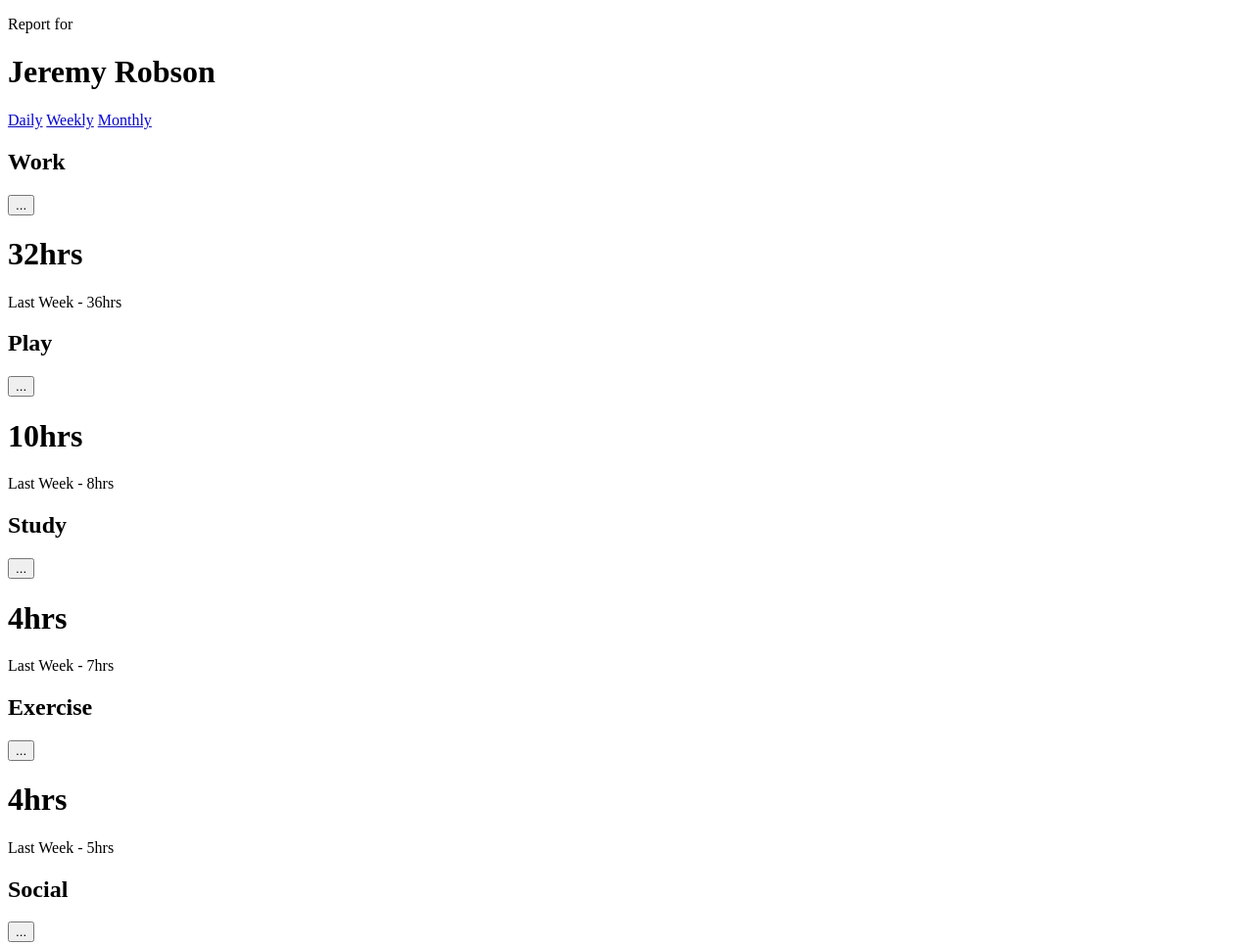
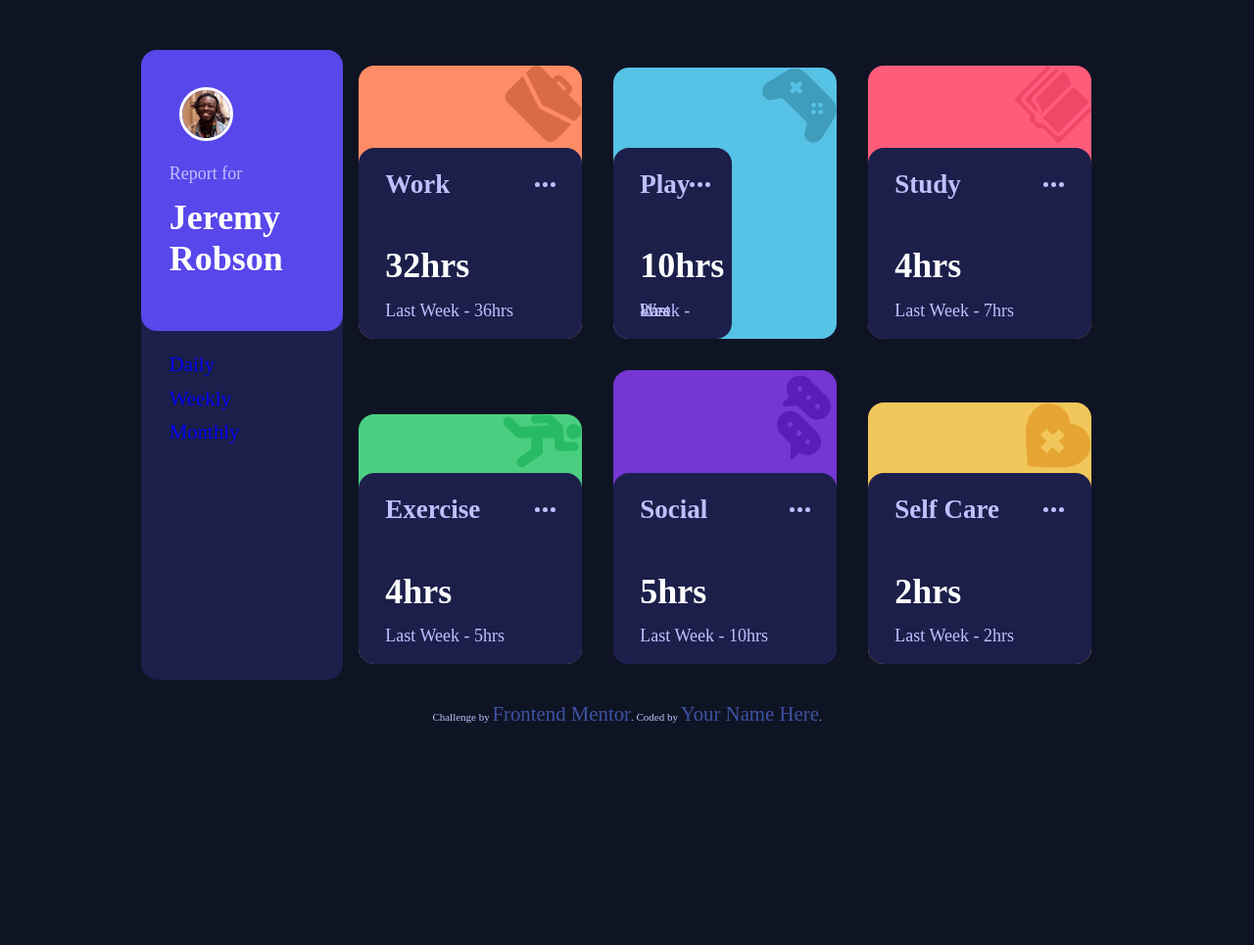
Before and after one commit to lex-marie790/Time-tracking-dashboard-challenge-hub, a plain HTML site: page index.html in a window 1280 px wide. Shown: the top 965 px of the page at 98% size. After the commit the page ends 800 px from the top, so only its background shows below. Drawn offline with Linux system fonts and the light colour scheme; a web font is replaced by a local one.

Commit message:
updated html, added css

```diff
--- a/index.html
+++ b/index.html
@@ -3,6 +3,8 @@
 	<head>
 		<meta charset="UTF-8" />
 		<meta name="viewport" content="width=device-width, initial-scale=1.0" />
+		<link href="./sass/main.css" rel="stylesheet" />
+		<link href="https://fonts.google.com/specimen/Rubik" rel="stylesheet" />
 		<!-- displays site properly based on user's device -->
 
 		<link
@@ -29,6 +31,7 @@
 		<div class="dashboard">
 			<div class="userHeader">
 				<div class="user">
+					<img src='./images/image-jeremy.png' alt='User Profile Image' />
 					<p>Report for</p>
 					<h1>Jeremy Robson</h1>
 				</div>
@@ -40,62 +43,81 @@
 			</div>
 
 			<div class="timeCardInfo">
-        <div class="work">
+				<div class="work" id="reportBox">
 					<div class="header">
+						<img src="./images/icon-work.svg" alt="briefcase icon" />
+					</div>
+
+					<div class="summary">
+						<div class="headerMenu">
 							<h2>Work</h2>
-            <button>...</button>
+							<img src="./images/icon-ellipsis.svg" />
 						</div>
-          <div class="summary">
 						<h1>32hrs</h1>
 						<p>Last Week - 36hrs</p>
 					</div>
 				</div>
-        <div class="play">
+				<div class="play" id="reportBox">
 					<div class="header">
+						<img src="./images/icon-play.svg" alt="game controller icon" />
+					</div>
+					<div class="summary" id="reportBox">
+						<div class="headerMenu">
 							<h2>Play</h2>
-            <button>...</button>
+							<img src="./images/icon-ellipsis.svg" />
 						</div>
-          <div class="summary">
 						<h1>10hrs</h1>
 						<p>Last Week - 8hrs</p>
 					</div>
 				</div>
-        <div class="study">
+				<div class="study" id="reportBox">
 					<div class="header">
-            <h2>Study</h2>
-            <button>...</button>
+						<img src="./images/icon-study.svg" alt="book icon" />
 					</div>
 					<div class="summary">
+						<div class="headerMenu">
+							<h2>Study</h2>
+							<img src="./images/icon-ellipsis.svg" />
+						</div>
 						<h1>4hrs</h1>
 						<p>Last Week - 7hrs</p>
 					</div>
 				</div>
-        <div class="exercise">
+				<div class="exercise" id="reportBox">
 					<div class="header">
-            <h2>Exercise</h2>
-            <button>...</button>
+						<img src="./images/icon-exercise.svg" alt="excerise icon" />
 					</div>
 					<div class="summary">
+						<div class="headerMenu">
+							<h2>Exercise</h2>
+							<img src="./images/icon-ellipsis.svg" />
+						</div>
 						<h1>4hrs</h1>
 						<p>Last Week - 5hrs</p>
 					</div>
 				</div>
-        <div class="social">
+				<div class="social" id="reportBox">
 					<div class="header">
-            <h2>Social</h2>
-            <button>...</button>
+						<img src="./images/icon-social.svg" alt="text bubble icon" />
 					</div>
 					<div class="summary">
+						<div class="headerMenu">
+							<h2>Social</h2>
+							<img src="./images/icon-ellipsis.svg" />
+						</div>
 						<h1>5hrs</h1>
 						<p>Last Week - 10hrs</p>
 					</div>
 				</div>
-        <div class="selfCare">
+				<div class="selfCare" id="reportBox">
 					<div class="header">
-            <h2>Self Care</h2>
-            <button>...</button>
+						<img src="./images/icon-self-care.svg" alt="heart icon" />
 					</div>
 					<div class="summary">
+						<div class="headerMenu">
+							<h2>Self Care</h2>
+							<img src="./images/icon-ellipsis.svg" />
+						</div>
 						<h1>2hrs</h1>
 						<p>Last Week - 2hrs</p>
 					</div>
--- /dev/null
+++ b/sass/_mixins.scss
@@ -0,0 +1,33 @@
+// @mixin timeCardsRow {
+
+// }
+
+@mixin name {
+}
+
+.timeCardInfo {
+	display: flex;
+	align-items: center;
+	flex-wrap: wrap;
+	width: 100%;
+	align-items: flex-end;
+	// justify-content: space-evenly;
+	// flex-wrap: wrap;
+	// flex-direction: row;
+	// width: 80%;
+	// min-height: 300px;
+	// margin: 0 auto;
+
+	#reportBox {
+		// flex-grow: 1;
+		// width: 29%;
+		// margin: 4%;
+		padding: 1rem;
+		margin-top: -1.3rem;
+		border-radius: 1rem 1rem 1rem 1rem;
+	}
+}
+
+// #id {
+//     width:33%
+// }
--- /dev/null
+++ b/sass/_variables.scss
@@ -0,0 +1,135 @@
+// colors
+$userProfile: hsl(246, 80%, 60%);
+$workHeader: hsl(15, 100%, 70%);
+$playHeader: hsl(195, 74%, 62%);
+$studyHeader: hsl(348, 100%, 68%);
+$exerciseHeader: hsl(145, 58%, 55%);
+$socialHeader: hsl(264, 64%, 52%);
+$selfCareHeader: hsl(43, 84%, 65%);
+$backgroundColor: hsl(226, 43%, 10%);
+$timeSummary: hsl(235, 46%, 20%);
+$fontColor: hsl(236, 100%, 87%);
+
+// typography
+$fontSize: 18px !default;
+$fontFamily: Rubik;
+$fontWeight1: 300;
+$fontWeight2: 400;
+$fontWeight3: 500;
+
+body {
+    background-color: $backgroundColor;
+    font-family: "Rubik";
+    font-size: $fontSize;
+    color: $fontColor;
+}
+
+h1 {
+    color: white;
+}
+
+a {
+    text-decoration: none;
+    padding-top: 3%;
+    font-size: 1.3rem;
+    padding-bottom: 3%;
+}
+
+p {
+    line-height: 0;
+}
+
+.dashboard {
+    display: flex;
+    width: 62rem;
+    margin-top: 4%;
+    margin-left: auto;
+    margin-right: auto;
+    border-radius: 39px;
+    margin-bottom: 23px;
+}
+
+.userHeader {
+    background-color: $timeSummary;
+    border-radius: 1rem;
+
+     .user {
+         background-color: $userProfile;
+         border-radius: 1rem;
+         padding: 14%;
+     }
+
+        img {
+            margin: 10px;
+            border: 3px solid white;
+            -webkit-border-radius: 500px;
+            width: 33%;
+        }
+}
+
+.reportType {
+    background-color: $timeSummary;
+    display: flex;
+    flex-direction: column;
+    text-decoration: none;
+    align-items: flex-start;
+    padding-left: 14%;
+    padding-top: 8%;
+    justify-content: space-evenly;
+}
+
+.summary {
+    background-color: $timeSummary;
+    // border-radius: 1rem;
+    // padding: 0 12% 5% 12%;
+    display: flex;
+    align-items: center;
+    justify-content: space-between;
+    padding: 1rem 0;
+}
+
+.headerMenu {
+    display: flex;
+    justify-content: space-between;
+    align-items: center;
+}
+
+.work {
+    background-color: $workHeader;
+    border-radius: 1rem;
+    margin: 1rem;
+}
+
+.header {
+    text-align: end;
+}
+
+.play {
+    background-color: $playHeader;
+    border-radius: 1rem;
+    margin: 1rem;
+}
+
+.study {
+    background-color: $studyHeader;
+    border-radius: 1rem;
+    margin: 1rem;
+}
+
+.exercise {
+    background-color: $exerciseHeader;
+    border-radius: 1rem;
+    margin: 1rem;
+}
+
+.social {
+    background-color: $socialHeader;
+    border-radius: 1rem;
+    margin: 1rem;
+}
+
+.selfCare {
+    background-color: $selfCareHeader;
+    border-radius: 1rem;
+    margin: 1rem;
+}
--- /dev/null
+++ b/sass/main.scss
@@ -0,0 +1,2 @@
+@import 'variables';
+@import 'mixins'
```
Also changed, not shown: sass/main.css (added), sass/variables.css (added), 2 other files. Lines whose indentation alone changed are shown as unchanged.
